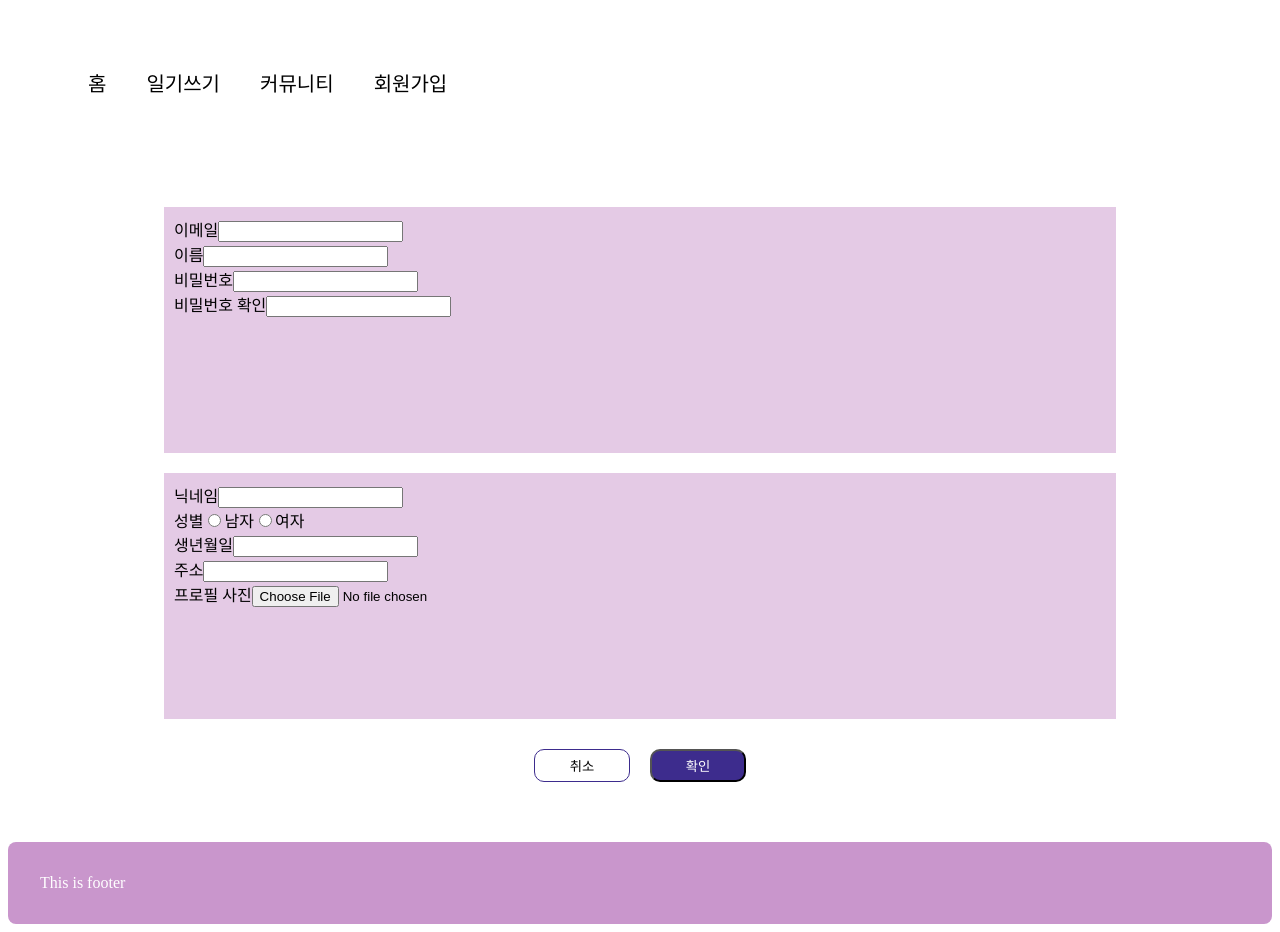
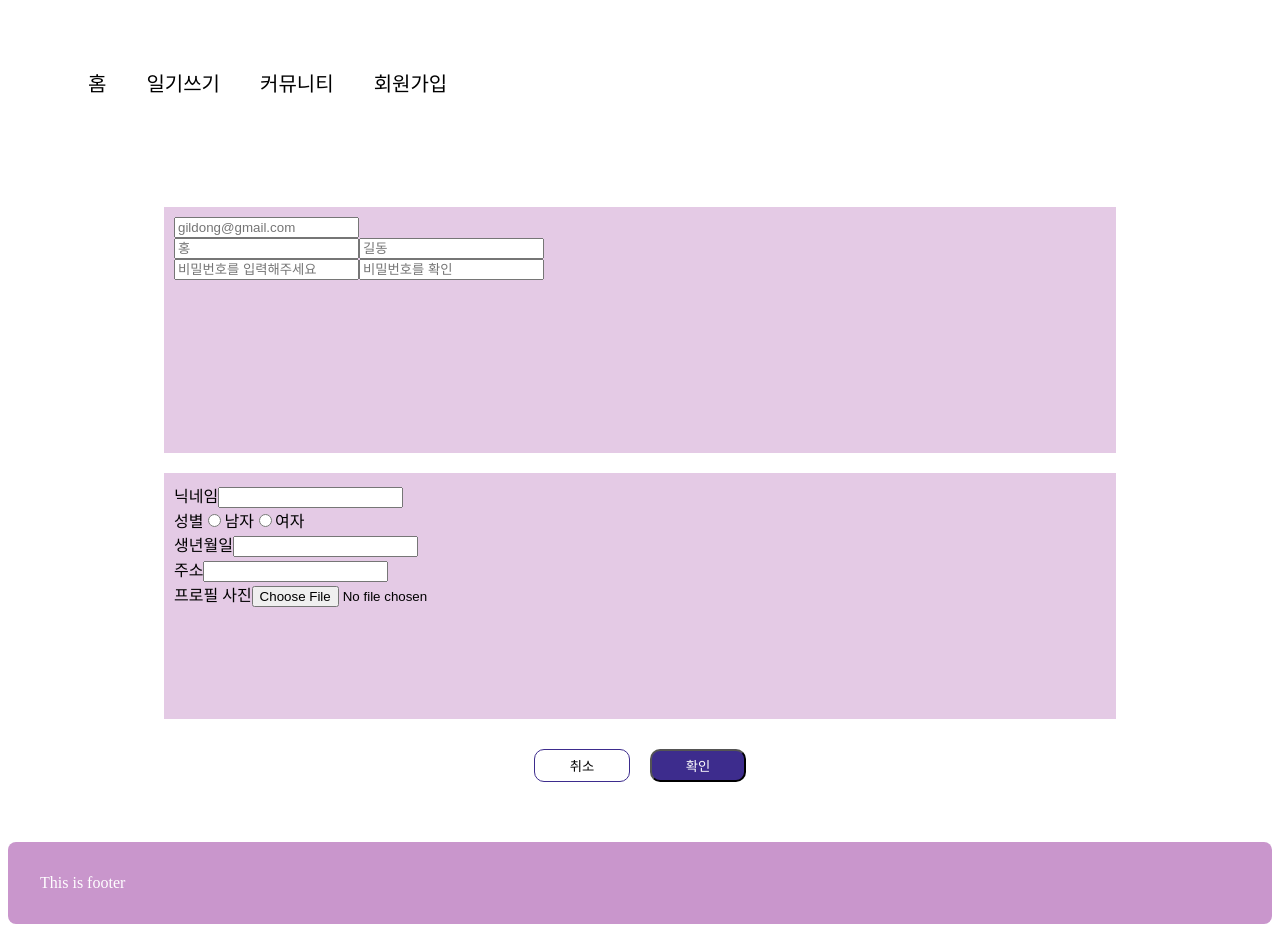
Before and after one commit to dalkey23/elice_ai_project, a React (Create React App) app in the folder aifront/: page /UserJoin in a window 1280 px wide. Built offline with nearby package versions, Linux system fonts and the light colour scheme.

Commit message:
fix:회원가입페이지 수정

```diff
--- a/aifront/package.json
+++ b/aifront/package.json
@@ -12,6 +12,7 @@
     "@types/react": "^18.0.37",
     "@types/react-dom": "^18.0.11",
     "react": "^18.2.0",
+    "react-daum-postcode": "^3.1.1",
     "react-dom": "^18.2.0",
     "react-query": "^3.39.3",
     "react-router-dom": "^6.10.0",
--- a/aifront/src/Page/User/UserJoin.tsx
+++ b/aifront/src/Page/User/UserJoin.tsx
@@ -1,4 +1,4 @@
-import React from "react";
+import React, { useCallback, useState, ChangeEvent } from "react";
 import axios from "axios";
 import {
     JoinDiv,
@@ -10,25 +10,79 @@ import {
 } from "./UserSC";
 
 const UserJoin: React.FC = () => {
+    const [email, setEmail] = useState<string>("");
+
+    const [lastName, setLastName] = useState<string>("");
+    const [firstName, setFirstName] = useState<string>("");
+
+    const [password, setPassword] = useState<string>("");
+    const [confirmPW, setConfirmPW] = useState<string>("");
+
+    const checkedEmail = (e: ChangeEvent<HTMLInputElement>) => {
+        setEmail(e.target.value);
+    };
+
+    const checkedLastName = (e: ChangeEvent<HTMLInputElement>) => {
+        setLastName(e.target.value);
+    };
+
+    const checkedFirstName = (e: ChangeEvent<HTMLInputElement>) => {
+        setFirstName(e.target.value);
+    };
+
+    const checkedPassword = (e: ChangeEvent<HTMLInputElement>) => {
+        setPassword(e.target.value);
+    };
+
+    const checkedConfirmPW = (e: ChangeEvent<HTMLInputElement>) => {
+        setConfirmPW(e.target.value);
+    };
+
     return (
         <JoinContainer>
             <JoinDiv>
                 <JoinItem>
-          <label>이메일</label>
-          <input type="text" name="email" />
+                    <input
+                        type="text"
+                        name="email"
+                        placeholder="gildong@gmail.com"
+                        value={email}
+                        onChange={checkedEmail}
+                    />
                 </JoinItem>
                 <JoinItem>
-          <label>이름</label>
-          <input type="text" name="name" />
+                    <input
+                        type="text"
+                        name="lastName"
+                        placeholder="홍"
+                        value={lastName}
+                        onChange={checkedLastName}
+                    />
+                    <input
+                        type="text"
+                        name="firstName"
+                        placeholder="길동"
+                        value={firstName}
+                        onChange={checkedFirstName}
+                    />
                 </JoinItem>
                 <JoinItem>
-          <label>비밀번호</label>
-          <input type="text" name="password" />
+                    <input
+                        type="password"
+                        name="password"
+                        placeholder="비밀번호를 입력해주세요"
+                        value={password}
+                        onChange={checkedPassword}
+                    />
+                    <input
+                        type="password"
+                        name="confirmPW"
+                        placeholder="비밀번호를 확인"
+                        value={confirmPW}
+                        onChange={checkedConfirmPW}
+                    />
                 </JoinItem>
-        <JoinItem>
-          <label>비밀번호 확인</label>
-          <input type="text" name="confirmPw" />
-        </JoinItem>
+                <JoinItem></JoinItem>
             </JoinDiv>
             <JoinDiv>
                 <JoinItem>
```
Also changed, not shown: aifront/src/Page/User/DaumPostCode.tsx (added, +23 -0 lines), 1 other file (tests, documents, lock files or other folders). Lines whose indentation alone changed are shown as unchanged.
